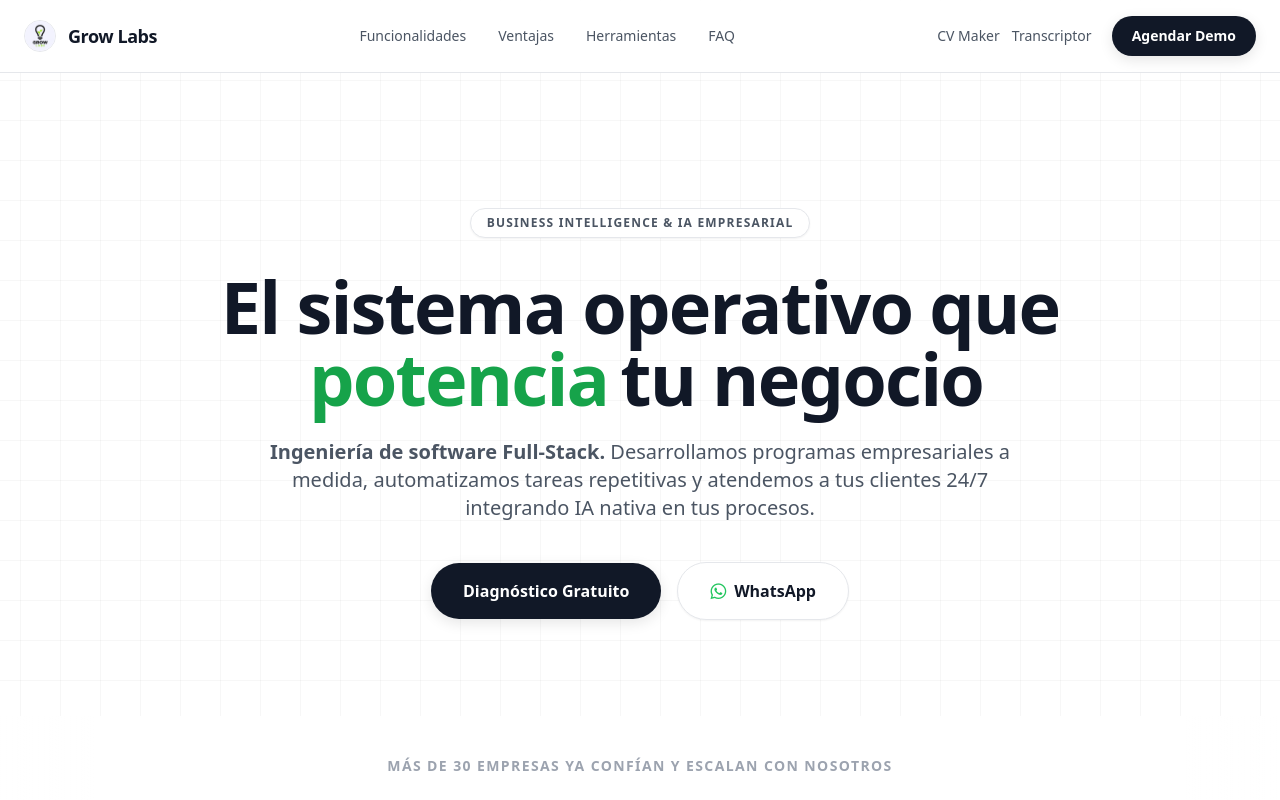
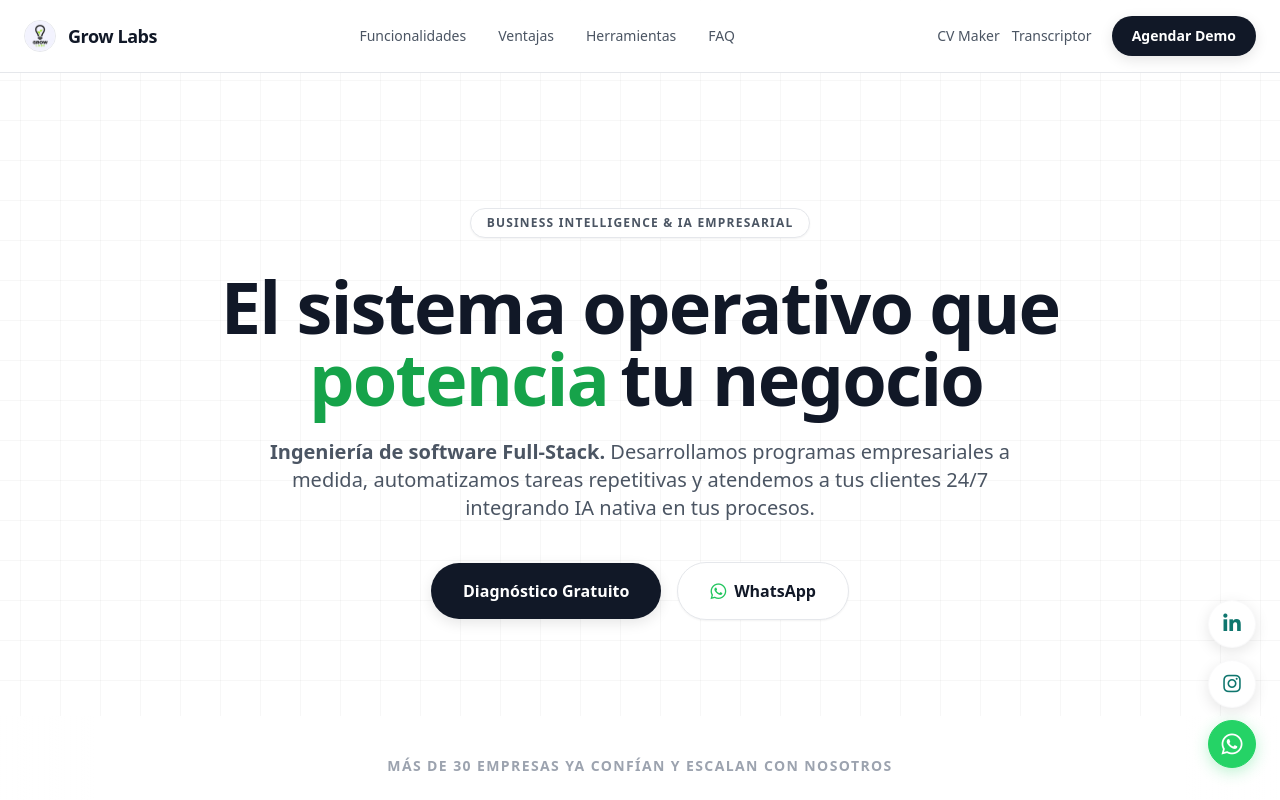
Before and after one commit to lucasmmg12/transcriptor, a Next.js app: page / in a window 1280 px wide. Shown: the top 800 px of the page. Built offline with nearby package versions, Linux system fonts and the light colour scheme.

Commit message:
Add floating social bar

```diff
--- a/src/app/page.tsx
+++ b/src/app/page.tsx
@@ -589,6 +589,19 @@ export default function Home() {
                 </div>
             </footer>
 
+            {/* FLOATING SOCIAL BAR */}
+            <div className="fixed right-4 md:right-6 bottom-4 md:bottom-8 flex flex-col gap-3 z-50">
+                <a href="https://www.linkedin.com/in/lucas-marinero-182521308/" target="_blank" rel="noopener noreferrer" className="w-12 h-12 bg-white rounded-full flex items-center justify-center text-teal-700 text-xl shadow-[0_4px_15px_rgba(0,0,0,0.1)] border border-gray-100/50 hover:-translate-y-1 hover:shadow-[0_8px_20px_rgba(0,0,0,0.15)] transition-all duration-300">
+                    <i className="fab fa-linkedin-in"></i>
+                </a>
+                <a href="https://www.instagram.com/growsanjuan/" target="_blank" rel="noopener noreferrer" className="w-12 h-12 bg-white rounded-full flex items-center justify-center text-teal-700 text-xl shadow-[0_4px_15px_rgba(0,0,0,0.1)] border border-gray-100/50 hover:-translate-y-1 hover:shadow-[0_8px_20px_rgba(0,0,0,0.15)] transition-all duration-300">
+                    <i className="fab fa-instagram"></i>
+                </a>
+                <a href="https://api.whatsapp.com/send/?phone=5492645438114&text&type=phone_number&app_absent=0" target="_blank" rel="noopener noreferrer" className="w-12 h-12 bg-[#25D366] rounded-full flex items-center justify-center text-white text-2xl shadow-[0_4px_15px_rgba(37,211,102,0.3)] border border-[#25D366] hover:bg-[#1ebc59] hover:-translate-y-1 hover:shadow-[0_8px_20px_rgba(37,211,102,0.4)] transition-all duration-300">
+                    <i className="fab fa-whatsapp"></i>
+                </a>
+            </div>
+
             {/* External CSS for Icons */}
             <link rel="stylesheet" href="https://cdnjs.cloudflare.com/ajax/libs/font-awesome/6.4.0/css/all.min.css" />
         </div>
```
